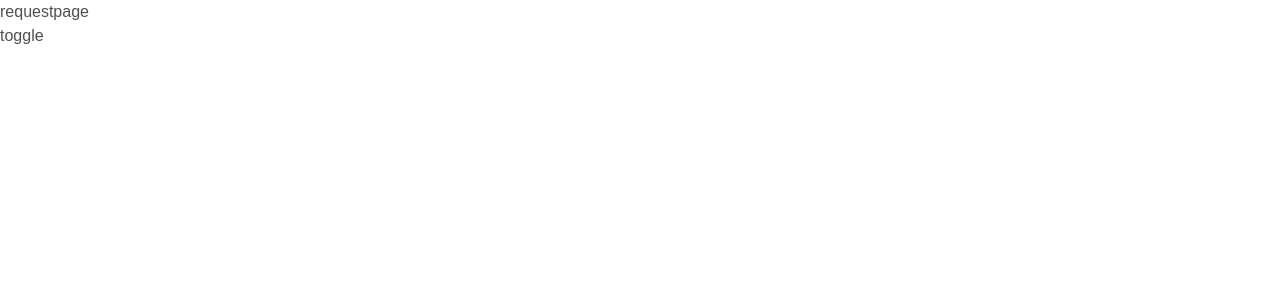
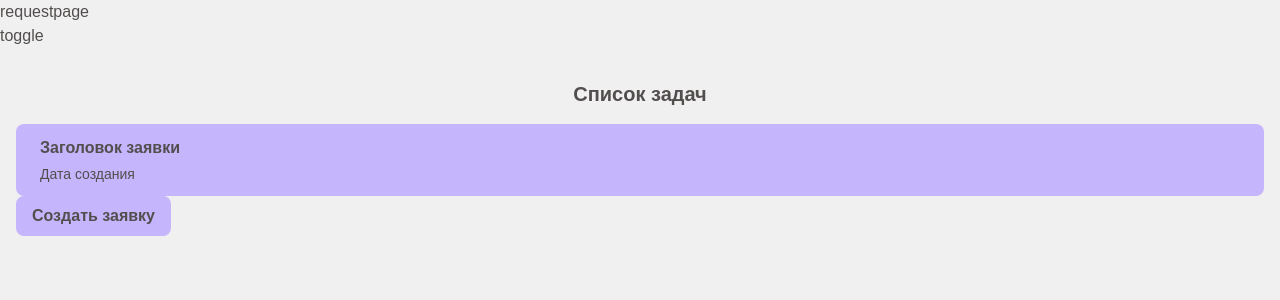
Before and after one commit to deveyge/RequestList, a React app: page /requests in a window 1280 px wide. Before the commit this address had no page. Shown: the top 300 px of the page. Built offline with nearby package versions, Linux system fonts and the light colour scheme.

Commit message:
create ui components

```diff
--- a/src/app/providers/router/routeConfig/routeConfig.tsx
+++ b/src/app/providers/router/routeConfig/routeConfig.tsx
@@ -8,7 +8,7 @@ export enum AppRoutes {
 }
 
 export const RoutePath: Record<AppRoutes, string> = {
-  [AppRoutes.REQUEST]: "/request",
+  [AppRoutes.REQUEST]: "/requests",
   [AppRoutes.NEWREQUEST]: "/request/new",
 };
 
--- a/src/app/store/requestSlice.ts
+++ b/src/app/store/requestSlice.ts
@@ -1,17 +1,13 @@
 import { createSlice, PayloadAction } from '@reduxjs/toolkit';
 
-interface RequestsState {
+interface RequestState {
   requests: Request[];
-  status: 'idle' | 'loading' | 'succeeded' | 'failed';
-  error: string | null;
 }
 
-const initialState: RequestsState = {
+
+const initialState: RequestState = {
   requests: [],
-  status: 'idle',
-  error: null,
 };
-
 
 
 export const requestSlice = createSlice({
--- a/src/app/styles/index.css
+++ b/src/app/styles/index.css
@@ -11,7 +11,7 @@
     --card-foreground: 0 0% 3.9%;
     --popover: 0 0% 100%;
     --popover-foreground: 0 0% 3.9%;
-    --primary: 0 0% 9%;
+    --primary: #c4b5fd;
     --primary-foreground: 0 0% 98%;
     --secondary: 0 0% 96.1%;
     --secondary-foreground: 0 0% 9%;
@@ -30,9 +30,11 @@
     --chart-4: 43 74% 66%;
     --chart-5: 27 87% 67%;
     --radius: 0.5rem;
+    --bg-primary: #f0f0f0;
     --text-primary: #534e4e;
     --font-family-base: "Montserrat", sans-serif;
     --font-weight-base: 400;
+    --accent: #9388c0;
   }
   .dark {
     --background: 0 0% 3.9%;
@@ -41,7 +43,7 @@
     --card-foreground: 0 0% 98%;
     --popover: 0 0% 3.9%;
     --popover-foreground: 0 0% 98%;
-    --primary: 0 0% 98%;
+    --primary: #c4b5fd;
     --primary-foreground: 0 0% 9%;
     --secondary: 0 0% 14.9%;
     --secondary-foreground: 0 0% 98%;
@@ -59,7 +61,9 @@
     --chart-3: 30 80% 55%;
     --chart-4: 280 65% 60%;
     --chart-5: 340 75% 55%;
+    --bg-primary: #231631;
     --text-primary: #ebebeb;
+    --accent: #9388c0;
   }
 }
 
@@ -70,9 +74,11 @@ body {
 }
 
 .light {
+  background-color: var(--bg-primary);
   color: var(--text-primary);
 }
 
 .dark {
+  background-color: var(--bg-primary);
   color: var(--text-primary);
 }
--- a/src/features/request-create/ui/RequestCreateBtn.tsx
+++ b/src/features/request-create/ui/RequestCreateBtn.tsx
@@ -1,13 +1,12 @@
 import { Link } from "react-router-dom";
+import { Button } from "shared/ui/Button";
 
-const RequestCreateBtn = () => {
+const RequestCreationButton = () => {
   return (
-    <div>
-      <button>
-        <Link to={"/request/new"}>Создать заявку</Link>
-      </button>
-    </div>
+    <Link to="/requests/new">
+      <Button>Создать заявку</Button>
+    </Link>
   );
 };
 
-export default RequestCreateBtn;
+export default RequestCreationButton;
--- a/src/pages/RequestPage/ui/RequestPage.tsx
+++ b/src/pages/RequestPage/ui/RequestPage.tsx
@@ -4,7 +4,7 @@ import { RequestList } from "widgets/RequestList";
 export default function RequestPage() {
   return (
     <div>
-      <div className="text-white">RequestPage</div>
+      <h1 className="pb-4 text-center text-xl font-semibold">Список задач</h1>
       <RequestList />
       <RequestCreateBtn />
     </div>
--- /dev/null
+++ b/src/shared/lib/classNames/classNames.ts
@@ -0,0 +1,11 @@
+type Mods = Record<string, boolean | string>;
+
+export function classNames(className: string, mods: Mods = {}, additional: string[] = []): string {
+  return [
+    className,
+    ...additional.filter(Boolean),
+    ...Object.entries(mods)
+        .filter(([className, value]) => Boolean(value))
+        .map(([className, value]) => className)
+  ].join(' ')
+}
--- /dev/null
+++ b/src/shared/ui/Button.tsx
@@ -0,0 +1,33 @@
+import { ReactNode } from "react";
+import { classNames } from "shared/lib/classNames/classNames";
+
+interface ButtonProps {
+  children: ReactNode;
+  onClick?: () => void;
+  className?: string;
+  disabled?: boolean;
+  type?: "button" | "submit" | "reset";
+}
+
+export const Button = ({
+  children,
+  onClick,
+  className,
+  disabled,
+  type = "button",
+}: ButtonProps) => {
+  return (
+    <button
+      className={classNames(
+        "bg-primary hover:bg-accent rounded-lg px-4 py-2 font-semibold transition-colors duration-300 hover:text-white",
+        {},
+        [className || ""],
+      )}
+      onClick={onClick}
+      disabled={disabled}
+      type={type}
+    >
+      {children}
+    </button>
+  );
+};
--- a/src/widgets/RequestList/ui/RequestList.tsx
+++ b/src/widgets/RequestList/ui/RequestList.tsx
@@ -3,7 +3,6 @@ import { RequestCard } from "entities/request";
 const RequestList = () => {
   return (
     <div>
-      RequestList
       <RequestCard />
     </div>
   );
--- a/tailwind.config.js
+++ b/tailwind.config.js
@@ -5,10 +5,10 @@ module.exports = {
   theme: {
     extend: {
       colors: {
-  			background: 'hsl(var(--background))',
-  			foreground: 'hsl(var(--foreground))',
-      }
-    },
+          'primary': 'var(--primary)',
+          'accent': 'var(--accent)'
+      },
+  }
   },
   plugins: [],
 }
```
